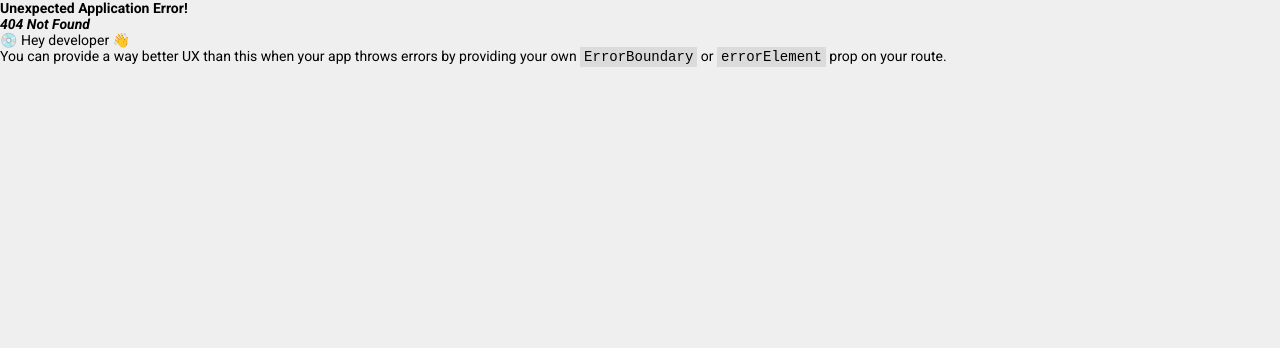
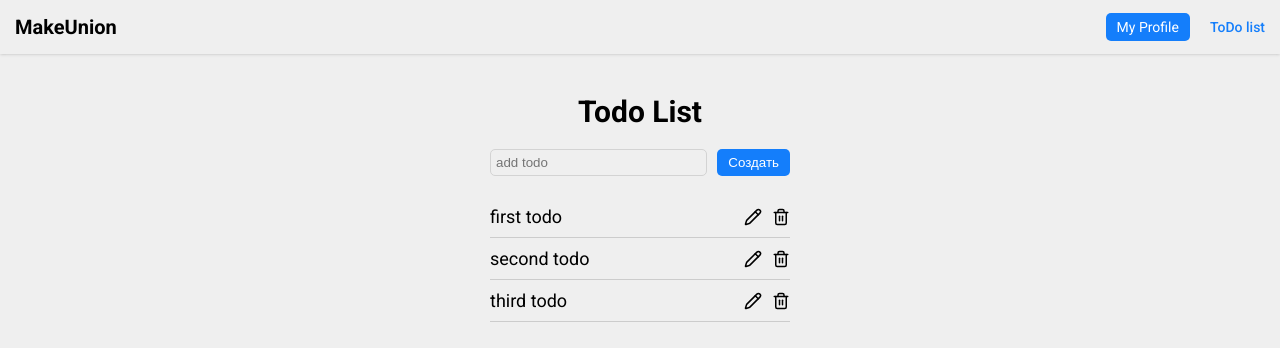
Before and after one commit to ivanbutakov0/makeunion-test-task, a React (Vite) app: page /todo in a window 1280 px wide. Before the commit this address had no page. Shown: the top 348 px of the page. Built offline with nearby package versions, Linux system fonts and the light colour scheme.

Commit message:
create todo app

```diff
--- a/package.json
+++ b/package.json
@@ -10,9 +10,11 @@
     "preview": "vite preview"
   },
   "dependencies": {
+    "lucide-react": "^0.396.0",
     "react": "^18.3.1",
     "react-dom": "^18.3.1",
     "react-router-dom": "^6.23.1",
+    "react-toastify": "^10.0.5",
     "sass": "^1.77.6"
   },
   "devDependencies": {
--- a/src/main.tsx
+++ b/src/main.tsx
@@ -1,11 +1,14 @@
 import React from 'react'
 import ReactDOM from 'react-dom/client'
 import { RouterProvider } from 'react-router-dom'
+import { ToastContainer } from 'react-toastify'
+import 'react-toastify/dist/ReactToastify.css'
 import router from './router'
 import './sass/style.scss'
 
 ReactDOM.createRoot(document.getElementById('root')!).render(
 	<React.StrictMode>
 		<RouterProvider router={router} />
+		<ToastContainer position="bottom-right" autoClose={2000} />
 	</React.StrictMode>
 )
--- /dev/null
+++ b/src/pages/todo-list/TodoList.module.scss
@@ -0,0 +1,28 @@
+.todo {
+	display: flex;
+	flex-direction: column;
+	align-items: center;
+	gap: 20px;
+	max-width: 300px;
+	padding: 40px 0;
+	margin: 0 auto;
+
+	.title {
+		font-size: 30px;
+	}
+
+	.inputContainer {
+		display: flex;
+		align-items: center;
+		gap: 10px;
+		width: 100%;
+
+		button {
+			display: inline-block;
+		}
+	}
+
+	.list {
+		width: 100%;
+	}
+}
--- /dev/null
+++ b/src/pages/todo-list/TodoList.tsx
@@ -0,0 +1,81 @@
+import { useRef, useState } from 'react'
+import { toast } from 'react-toastify'
+import { CustomButton } from '../../components/ui/CustomButton'
+import { CustomInput } from '../../components/ui/CustomInput'
+import { TTodo } from './'
+import { TodoListItem } from './components/TodoListItem'
+import styles from './TodoList.module.scss'
+
+const data: TTodo[] = [
+	{
+		id: 0,
+		title: 'first todo',
+		isActive: true,
+	},
+	{
+		id: 1,
+		title: 'second todo',
+		isActive: true,
+	},
+	{
+		id: 2,
+		title: 'third todo',
+		isActive: true,
+	},
+]
+
+const TodoList = () => {
+	const [todos, setTodos] = useState<TTodo[]>(data)
+	const inputRef = useRef<HTMLInputElement>(null)
+
+	const handleAddTodo = () => {
+		if (!inputRef.current) {
+			console.log('error inputRef.current is null')
+			return
+		}
+
+		const title = inputRef.current.value
+
+		if (!title) {
+			toast.error('Поле не может быть пустым')
+			return
+		}
+
+		setTodos([
+			...todos,
+			{
+				id: todos.length,
+				title: title,
+				isActive: true,
+			},
+		])
+
+		toast.success('Задача добавлена')
+		inputRef.current.value = ''
+	}
+
+	return (
+		<section className={styles.todo}>
+			<h1 className={styles.title}>Todo List</h1>
+
+			<div className={styles.inputContainer}>
+				<CustomInput placeholder="add todo" ref={inputRef} />
+				<CustomButton type="button" onClick={handleAddTodo}>
+					Создать
+				</CustomButton>
+			</div>
+
+			<ul className={styles.list}>
+				{todos.map((todo, index) => (
+					<TodoListItem
+						key={index}
+						todo={todo}
+						todos={todos}
+						setTodos={setTodos}
+					/>
+				))}
+			</ul>
+		</section>
+	)
+}
+export default TodoList
--- /dev/null
+++ b/src/pages/todo-list/components/TodoListItem/TodoListItem.module.scss
@@ -0,0 +1,50 @@
+@use 'src/sass/_variables' as variables;
+
+.listItem {
+	display: flex;
+	align-items: center;
+	justify-content: space-between;
+	gap: 20px;
+	padding: 10px 0;
+	border-bottom: 1px solid #ccc;
+	width: 100%;
+
+	.active {
+		text-decoration: line-through;
+	}
+
+	.content {
+		flex: 1 1 0%;
+		font-size: 18px;
+		cursor: pointer;
+
+		&:hover {
+			text-decoration: line-through;
+		}
+	}
+
+	.buttons {
+		display: flex;
+		gap: 10px;
+
+		.pencilButton,
+		.trashButton {
+			width: 18px;
+			height: 18px;
+			cursor: pointer;
+			transition: variables.$transition-fast;
+		}
+
+		.pencilButton {
+			&:hover {
+				color: variables.$clr-text-accent;
+			}
+		}
+
+		.trashButton {
+			&:hover {
+				color: red;
+			}
+		}
+	}
+}
--- /dev/null
+++ b/src/pages/todo-list/components/TodoListItem/TodoListItem.tsx
@@ -0,0 +1,97 @@
+import { Pencil, Trash2 } from 'lucide-react'
+import { useRef, useState } from 'react'
+import { toast } from 'react-toastify'
+import { TTodo } from '../../'
+import { CustomButton } from '../../../../components/ui/CustomButton'
+import { CustomInput } from '../../../../components/ui/CustomInput'
+import styles from './TodoListItem.module.scss'
+
+type Props = {
+	todo: TTodo
+	todos: TTodo[]
+	setTodos: (todos: TTodo[]) => void
+}
+
+const TodoListItem = ({ todo, todos, setTodos }: Props) => {
+	const [isEditing, setIsEditing] = useState<boolean>(false)
+	const inputRef = useRef<HTMLInputElement>(null)
+
+	const handleEditClick = () => {
+		setIsEditing(true)
+	}
+
+	const handleSaveClick = () => {
+		if (!inputRef.current) {
+			setIsEditing(false)
+			return
+		}
+
+		const title = inputRef.current.value
+
+		if (!title) {
+			setIsEditing(false)
+			return
+		}
+
+		setTodos(
+			todos.map((item) => {
+				if (item.id === todo.id) {
+					return { ...item, title }
+				}
+				return item
+			})
+		)
+
+		setIsEditing(false)
+		toast.success('Задача изменена')
+	}
+
+	const handleDeleteClick = () => {
+		setTodos(todos.filter((item) => item.id !== todo.id))
+		toast.success('Задача удалена')
+	}
+
+	const handleIsActiveChange = () => {
+		setTodos(
+			todos.map((item) => {
+				if (item.id === todo.id) {
+					return { ...item, isActive: !item.isActive }
+				}
+				return item
+			})
+		)
+		toast.success('Статус задачи изменен')
+	}
+
+	return (
+		<li className={styles.listItem}>
+			{isEditing ? (
+				<>
+					<CustomInput defaultValue={todo.title} ref={inputRef} />
+					<CustomButton type="button" onClick={handleSaveClick}>
+						Сохранить
+					</CustomButton>
+				</>
+			) : (
+				<>
+					<p
+						className={`${styles.content} ${
+							!todo.isActive ? styles.active : ''
+						}`}
+						onClick={handleIsActiveChange}
+					>
+						{todo.title}
+					</p>
+					<div className={styles.buttons}>
+						<Pencil className={styles.pencilButton} onClick={handleEditClick} />
+						<Trash2
+							className={styles.trashButton}
+							onClick={handleDeleteClick}
+						/>
+					</div>
+				</>
+			)}
+		</li>
+	)
+}
+export default TodoListItem
--- /dev/null
+++ b/src/pages/todo-list/components/TodoListItem/index.ts
@@ -0,0 +1 @@
+export { default as TodoListItem } from './TodoListItem.tsx'
--- /dev/null
+++ b/src/pages/todo-list/index.ts
@@ -0,0 +1,2 @@
+export { default as TodoList } from './TodoList'
+export type { TTodo } from './types'
--- /dev/null
+++ b/src/pages/todo-list/types.ts
@@ -0,0 +1,5 @@
+export type TTodo = {
+	id: number
+	title: string
+	isActive: boolean
+}
--- a/src/router/index.tsx
+++ b/src/router/index.tsx
@@ -1,6 +1,7 @@
 import { createBrowserRouter } from 'react-router-dom'
 import Layout from '../components/layout/Layout/Layout'
 import { Profile } from '../pages/profile'
+import { TodoList } from '../pages/todo-list'
 
 const router = createBrowserRouter([
 	{
@@ -11,6 +12,10 @@ const router = createBrowserRouter([
 				path: '/',
 				element: <Profile />,
 			},
+			{
+				path: '/todo',
+				element: <TodoList />,
+			},
 		],
 	},
 ])
--- a/src/sass/_variables.scss
+++ b/src/sass/_variables.scss
@@ -15,3 +15,4 @@ $clr-border-accent: #147efb;
 
 /* transitions */
 $transition-main: all 0.3s ease;
+$transition-fast: all 0.15s ease;
```
Also changed, not shown: 1 other file (tests, documents, lock files or other folders).
